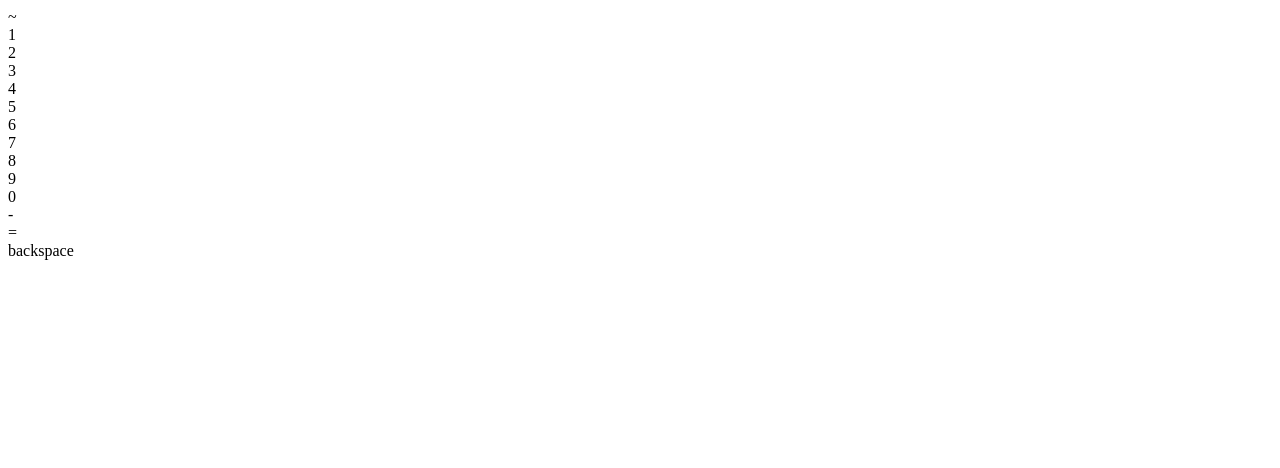
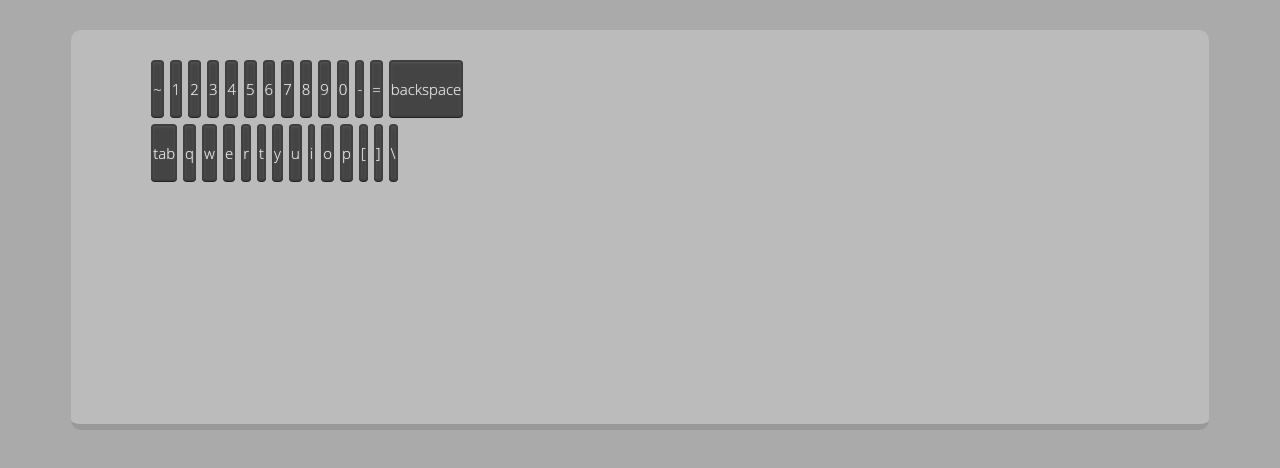
Before and after one commit to tanawatmoss/hw2, a website: page index.html in a window 1280 px wide. Drawn offline with Linux system fonts and the light colour scheme.

Commit message:
commit add css,html

```diff
--- /dev/null
+++ b/css/style.css
@@ -0,0 +1,47 @@
+* { box-sizing:border-box; }
+
+@import url(https://fonts.googleapis.com/css?family=Open+Sans:300,400,600);
+
+body {
+  background:#aaa;
+  font:300 15px/24px "Open Sans", sans-serif;
+  color:#bbb;
+  user-select:none;
+  text-shadow:0 0 1px #aaa;
+}
+
+h1 { font-size:5em; line-height:1.5; }
+
+.keyboard {
+  margin:30px auto;
+  width:90%;
+  height:400px;
+  background:#bbb;
+  padding:30px 80px;
+  border-radius:10px;
+  border-bottom:6px solid #999;
+}
+
+.key-row {
+  display:-webkit-flex;
+  margin:0 auto 7px;
+  line-height:50px;
+}
+
+.key, .arrowkey-container {
+   margin:0 6px 0 0;
+  text-align:center;
+}
+
+.key {
+  background:#444;
+  color:#eee;
+  border-radius:4px;
+  box-shadow:0 1px 0 #222, inset 0 1px 3px rgba(255,255,255,0.1);
+  transition:0.1s;
+  align-items:center;
+  align-content:center;
+  height:57px;
+  border:2px solid rgba(0,0,0,0.08);
+  cursor:pointer;
+}
--- a/index.html
+++ b/index.html
@@ -2,6 +2,7 @@
 <html>
     <head>
         <title> Mosz Keyboard</title>
+        <link rel="stylesheet" type="text/css" href="css/style.css" />
 
 <div class="keyboard">
 
@@ -21,3 +22,19 @@
       <div class="key one">=</div>
       <div class="key two">backspace</div>
     </section>
+    <section class="key-row">
+            <div class="key one-one-half l">tab</div>
+            <div class="key one">q</div>
+            <div class="key one">w</div>
+            <div class="key one">e</div>
+            <div class="key one">r</div>
+            <div class="key one">t</div>
+            <div class="key one">y</div>
+            <div class="key one">u</div>
+            <div class="key one">i</div>
+            <div class="key one">o</div>
+            <div class="key one">p</div>
+            <div class="key one">[</div>
+            <div class="key one">]</div>
+            <div class="key one">\</div>
+    </section>
```
